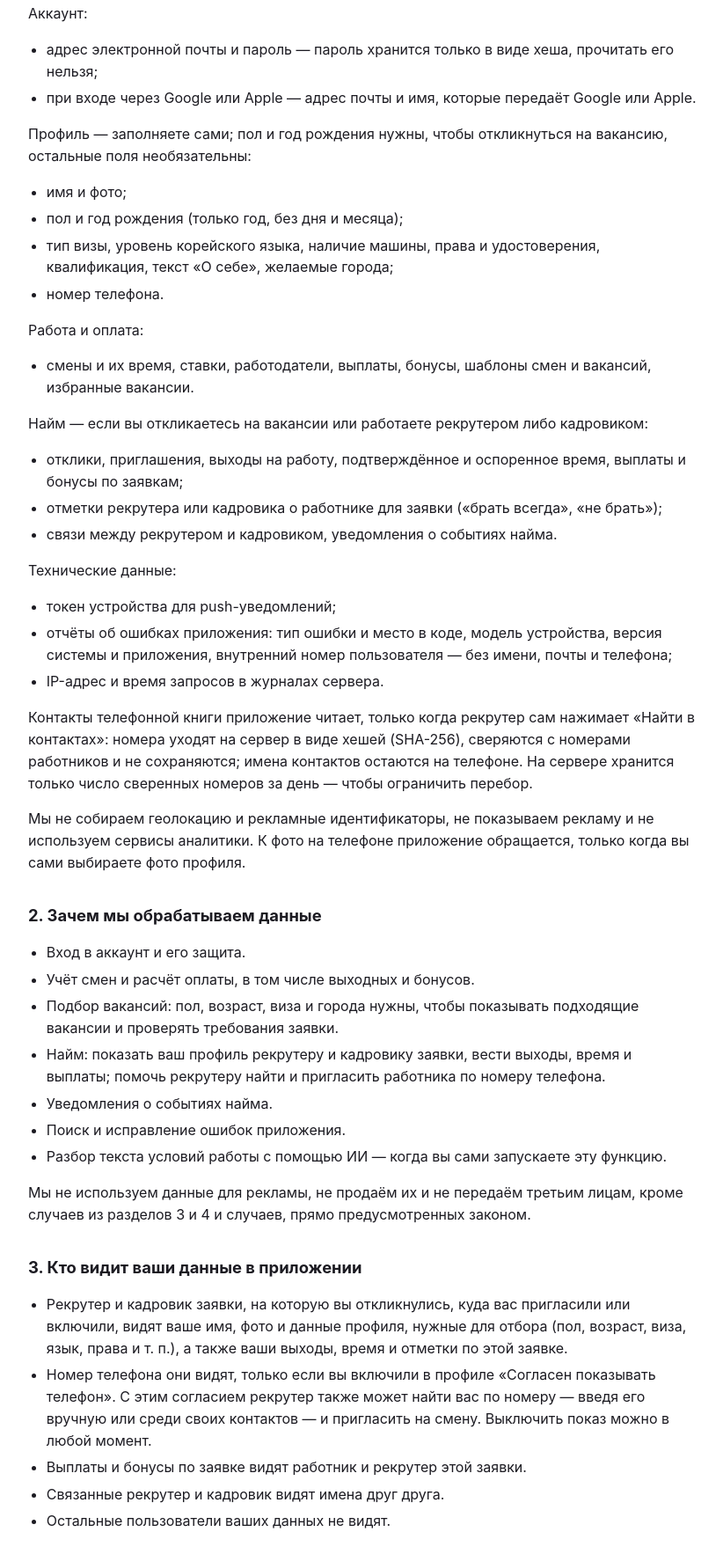
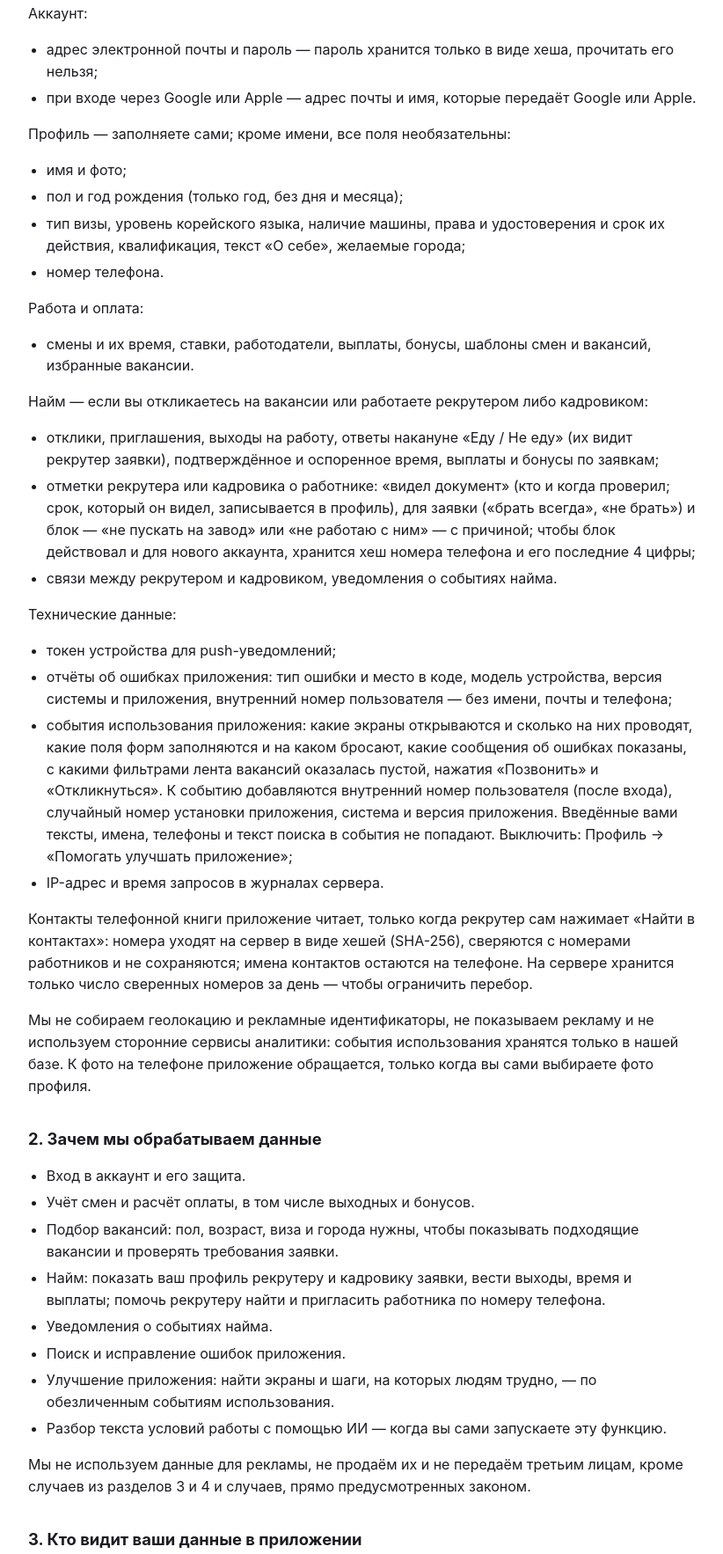
Before and after one commit to anatret/jobbox-legal, a plain HTML site: page privacy/index.html in a window 1280 px wide. Shown: the part 311-2077 px from the top of the page at 88% size, without its empty margins (228-1050 px from the left). Drawn offline with Linux system fonts and the light colour scheme.

Commit message:
Политика: события использования (аналитика), документы, блок; действует с 19 ноября
Co-Authored-By: Claude Opus 5.5 <noreply@anthropic.com>

```diff
--- a/privacy/index.html
+++ b/privacy/index.html
@@ -17,7 +17,7 @@
 </head>
 <body>
 <h1>Политика конфиденциальности JobBox</h1>
-<p>Действует с 13 ноября 2026 г.</p>
+<p>Действует с 19 ноября 2026 г.</p>
 <p>Приложение JobBox (далее — «приложение») помогает вести учёт смен и оплаты, искать вакансии и работать с рекрутерами и кадровиками. Приложение разрабатывает и обслуживает AppGo (далее — «мы»). Мы обрабатываем персональные данные по Закону Республики Корея о защите персональных данных (PIPA) и по этой политике.</p>
 <h2>1. Какие данные мы обрабатываем</h2>
 <p>Аккаунт:</p>
@@ -25,11 +25,11 @@
 <li>адрес электронной почты и пароль — пароль хранится только в виде хеша, прочитать его нельзя;</li>
 <li>при входе через Google или Apple — адрес почты и имя, которые передаёт Google или Apple.</li>
 </ul>
-<p>Профиль — заполняете сами; пол и год рождения нужны, чтобы откликнуться на вакансию, остальные поля необязательны:</p>
+<p>Профиль — заполняете сами; кроме имени, все поля необязательны:</p>
 <ul>
 <li>имя и фото;</li>
 <li>пол и год рождения (только год, без дня и месяца);</li>
-<li>тип визы, уровень корейского языка, наличие машины, права и удостоверения, квалификация, текст «О себе», желаемые города;</li>
+<li>тип визы, уровень корейского языка, наличие машины, права и удостоверения и срок их действия, квалификация, текст «О себе», желаемые города;</li>
 <li>номер телефона.</li>
 </ul>
 <p>Работа и оплата:</p>
@@ -38,18 +38,19 @@
 </ul>
 <p>Найм — если вы откликаетесь на вакансии или работаете рекрутером либо кадровиком:</p>
 <ul>
-<li>отклики, приглашения, выходы на работу, подтверждённое и оспоренное время, выплаты и бонусы по заявкам;</li>
-<li>отметки рекрутера или кадровика о работнике для заявки («брать всегда», «не брать»);</li>
+<li>отклики, приглашения, выходы на работу, ответы накануне «Еду / Не еду» (их видит рекрутер заявки), подтверждённое и оспоренное время, выплаты и бонусы по заявкам;</li>
+<li>отметки рекрутера или кадровика о работнике: «видел документ» (кто и когда проверил; срок, который он видел, записывается в профиль), для заявки («брать всегда», «не брать») и блок — «не пускать на завод» или «не работаю с ним» — с причиной; чтобы блок действовал и для нового аккаунта, хранится хеш номера телефона и его последние 4 цифры;</li>
 <li>связи между рекрутером и кадровиком, уведомления о событиях найма.</li>
 </ul>
 <p>Технические данные:</p>
 <ul>
 <li>токен устройства для push-уведомлений;</li>
 <li>отчёты об ошибках приложения: тип ошибки и место в коде, модель устройства, версия системы и приложения, внутренний номер пользователя — без имени, почты и телефона;</li>
+<li>события использования приложения: какие экраны открываются и сколько на них проводят, какие поля форм заполняются и на каком бросают, какие сообщения об ошибках показаны, с какими фильтрами лента вакансий оказалась пустой, нажатия «Позвонить» и «Откликнуться». К событию добавляются внутренний номер пользователя (после входа), случайный номер установки приложения, система и версия приложения. Введённые вами тексты, имена, телефоны и текст поиска в события не попадают. Выключить: Профиль → «Помогать улучшать приложение»;</li>
 <li>IP-адрес и время запросов в журналах сервера.</li>
 </ul>
 <p>Контакты телефонной книги приложение читает, только когда рекрутер сам нажимает «Найти в контактах»: номера уходят на сервер в виде хешей (SHA-256), сверяются с номерами работников и не сохраняются; имена контактов остаются на телефоне. На сервере хранится только число сверенных номеров за день — чтобы ограничить перебор.</p>
-<p>Мы не собираем геолокацию и рекламные идентификаторы, не показываем рекламу и не используем сервисы аналитики. К фото на телефоне приложение обращается, только когда вы сами выбираете фото профиля.</p>
+<p>Мы не собираем геолокацию и рекламные идентификаторы, не показываем рекламу и не используем сторонние сервисы аналитики: события использования хранятся только в нашей базе. К фото на телефоне приложение обращается, только когда вы сами выбираете фото профиля.</p>
 <h2>2. Зачем мы обрабатываем данные</h2>
 <ul>
 <li>Вход в аккаунт и его защита.</li>
@@ -58,12 +59,13 @@
 <li>Найм: показать ваш профиль рекрутеру и кадровику заявки, вести выходы, время и выплаты; помочь рекрутеру найти и пригласить работника по номеру телефона.</li>
 <li>Уведомления о событиях найма.</li>
 <li>Поиск и исправление ошибок приложения.</li>
+<li>Улучшение приложения: найти экраны и шаги, на которых людям трудно, — по обезличенным событиям использования.</li>
 <li>Разбор текста условий работы с помощью ИИ — когда вы сами запускаете эту функцию.</li>
 </ul>
 <p>Мы не используем данные для рекламы, не продаём их и не передаём третьим лицам, кроме случаев из разделов 3 и 4 и случаев, прямо предусмотренных законом.</p>
 <h2>3. Кто видит ваши данные в приложении</h2>
 <ul>
-<li>Рекрутер и кадровик заявки, на которую вы откликнулись, куда вас пригласили или включили, видят ваше имя, фото и данные профиля, нужные для отбора (пол, возраст, виза, язык, права и т. п.), а также ваши выходы, время и отметки по этой заявке.</li>
+<li>Рекрутер и кадровик заявки, на которую вы откликнулись, куда вас пригласили или включили, видят ваше имя, фото и данные профиля, нужные для отбора (пол, возраст, виза, язык, права, своё авто, документы и срок их действия, отметки «видел документ» и т. п.), ваши выходы, время и отметки по этой заявке, а также сводку по всем заявкам за 90 дней: сколько раз вы вышли, не вышли и поздно отказались. Блок и его причину видят только рекрутеры и кадровики, которые ведут заявки этого завода (личный блок — только поставивший его рекрутер).</li>
 <li>Номер телефона они видят, только если вы включили в профиле «Согласен показывать телефон». С этим согласием рекрутер также может найти вас по номеру — введя его вручную или среди своих контактов — и пригласить на смену. Выключить показ можно в любой момент.</li>
 <li>Выплаты и бонусы по заявке видят работник и рекрутер этой заявки.</li>
 <li>Связанные рекрутер и кадровик видят имена друг друга.</li>
@@ -82,9 +84,10 @@
 <h2>5. Сколько мы храним данные и как удаляем</h2>
 <ul>
 <li>Данные аккаунта, профиля, смен и оплаты — пока существует аккаунт.</li>
-<li>После удаления аккаунта личные данные удаляются. Записи общего найма — выходы, время, выплаты и бонусы по заявкам — остаются у второй стороны без вашего имени («Удалённый пользователь»): они нужны ей для расчётов.</li>
+<li>После удаления аккаунта личные данные удаляются. Записи общего найма — выходы, время, выплаты и бонусы по заявкам — остаются у второй стороны без вашего имени («Удалённый пользователь»): они нужны ей для расчётов. Блок «не пускать» тоже остаётся — без имени, только хеш номера телефона и его последние 4 цифры.</li>
 <li>Токен устройства — до выхода из аккаунта на этом устройстве или пока токен действителен.</li>
 <li>Отчёты об ошибках — не дольше 90 дней.</li>
+<li>События использования — не дольше 180 дней.</li>
 <li>Журналы сервера — короткое время, по правилам хостинга.</li>
 </ul>
 <p>Удалённые данные стираются из базы без возможности восстановления, из резервных копий — при их плановой перезаписи.</p>
@@ -95,7 +98,7 @@
 <li>посмотреть и исправить свои данные — в профиле приложения;</li>
 <li>запросить копию своих данных;</li>
 <li>потребовать удалить данные или приостановить их обработку;</li>
-<li>отозвать согласие — например, выключить показ телефона.</li>
+<li>отозвать согласие — например, выключить показ телефона или сбор событий использования (Профиль → «Помогать улучшать приложение»).</li>
 </ul>
 <p>Запрос можно отправить самостоятельно или через представителя на почту из раздела 9. Мы отвечаем в течение 10 дней. Если закон требует сохранить какие-то данные, мы сообщим об этом и о причине.</p>
 <h2>7. Как мы защищаем данные</h2>
```
